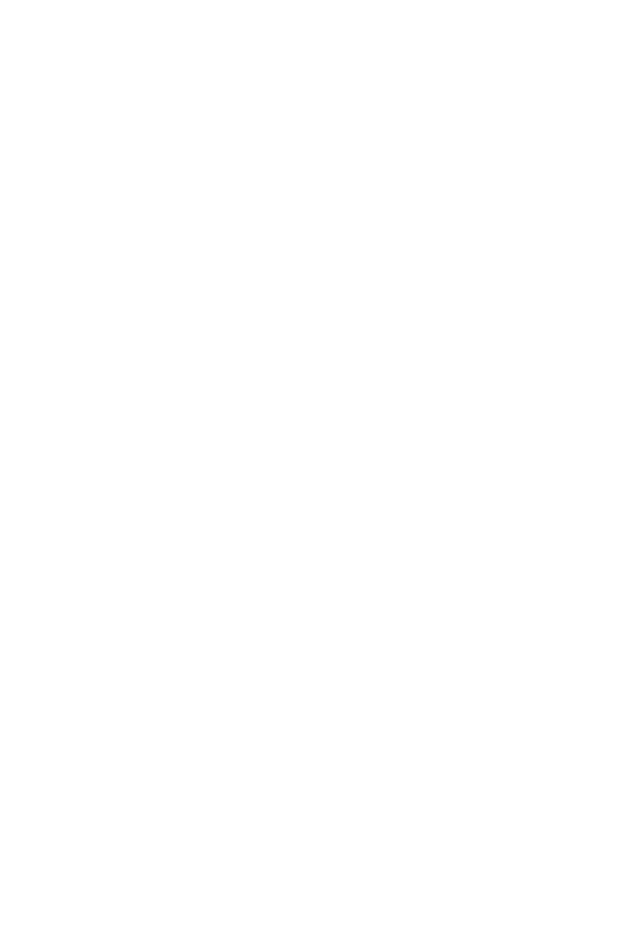
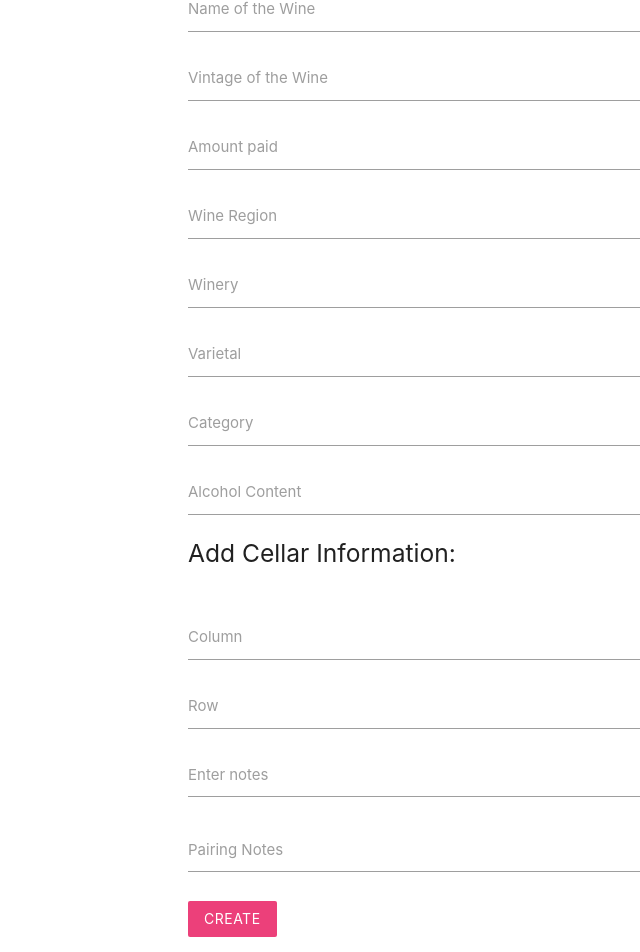
Before and after one commit to vmartinezlive/Cellar-Tracker, a React (Create React App) app: page /create in a window 1280 px wide. Shown: the part 136-1088 px from the top of the page, without its empty margins (4-644 px from the left). Before the commit the page ends 800 px from the top, so only its background shows below. Built offline with nearby package versions, Linux system fonts and the light colour scheme.

Commit message:
add detail content to CreateNewWine component

```diff
--- a/src/App.js
+++ b/src/App.js
@@ -5,6 +5,7 @@
 import WineDetails from './components/wines/WineDetails'
 import SignIn from './components/auth/SignIn'
 import SignUp from './components/auth/SignUp'
+import CreateNewWines from './components/wines/CreateNewWines'
 
 
 function App() {
@@ -17,6 +18,7 @@
         <Route path='/wines/:id' component={WineDetails} />
         <Route path='/signin' component={SignIn} />
         <Route path='/signup' component={SignUp} />
+        <Route path='/create' component={CreateNewWines} />
       </Switch>
     </div>
     </BrowserRouter>
--- a/src/components/wines/CreateNewWines.js
+++ b/src/components/wines/CreateNewWines.js
@@ -1,6 +1,6 @@
 import React, { Component } from 'react'
 
-class CreateNewWine extends Component {
+class CreateNewWines extends Component {
   state = {
     winename: " ",
     vintage: " ",
@@ -10,12 +10,10 @@
     varietal: " ",
     category: " ",
     alcohol: " ",
-    location-cloumn: " ",
-    location-row: " ",
+    locationcloumn: " ",
+    locationrow: " ",
     notes: " ",
-    pairings-notes: " "
-
-
+    pairingsnotes: " "
   }
 
   handleChange = (e) => {
@@ -32,7 +30,7 @@
       <div className="container">
 
         <form onSubmit={this.handleSubmit} className="white">
-          <h5 className="grey-text text-darken-3">Sign In</h5>
+          <h5 className="grey-text text-darken-3">Add New Wine</h5>
           <div className="input-field">
             <label htmlFor="winename">Name of the Wine</label>
             <input type="text" id="winename" onChange={this.handleChange}/>
@@ -73,31 +71,31 @@
             <input type="text" id="alcohol" onChange={this.handleChange}/>
           </div>
 
+          <h5>Add Cellar Information:</h5>
+          <br/>
           <div className="input-field">
-          <h5>Add cellar information:</h5>
-          <label htmlFor="location-column">Column</label>
-          <input type="text" id="location-column" onChange={this.handleChange}/>
+          <label htmlFor="locationcolumn">Column</label>
+          <input type="text" id="locationcolumn" onChange={this.handleChange}/>
           </div>
 
           <div className="input-field">
-            <label htmlFor="location-row">Row</label>
-            <input type="text" id="location-row" onChange={this.handleChange}/>
+            <label htmlFor="locationrow">Row</label>
+            <input type="text" id="locationrow" onChange={this.handleChange}/>
           </div>
 
           <div className="input-field">
-          <h5>Add cellar information:</h5>
             <label htmlFor="notes">Enter notes</label>
             <textarea id="notes" className="materialize-textarea" onChange={this.handleChange}/>
           </div>
 
           <div className="input-field">
-            <label htmlFor="pairing-notes">Pairing Notes</label>
-            <textarea id="pairing-notes" className="materialize-textarea" onChange={this.handleChange}/>
+            <label htmlFor="pairingnotes">Pairing Notes</label>
+            <textarea id="pairingnotes" className="materialize-textarea" onChange={this.handleChange}/>
           </div>
 
 
           <div className="input-field">
-            <button className="btn pink lighten-1 z-depth-0">Login</button>
+            <button className="btn pink lighten-1 z-depth-0">Create</button>
           </div>
         </form>
       </div>
@@ -105,4 +103,4 @@
   }
 }
 
-export default CreateNewWine
+export default CreateNewWines
```
